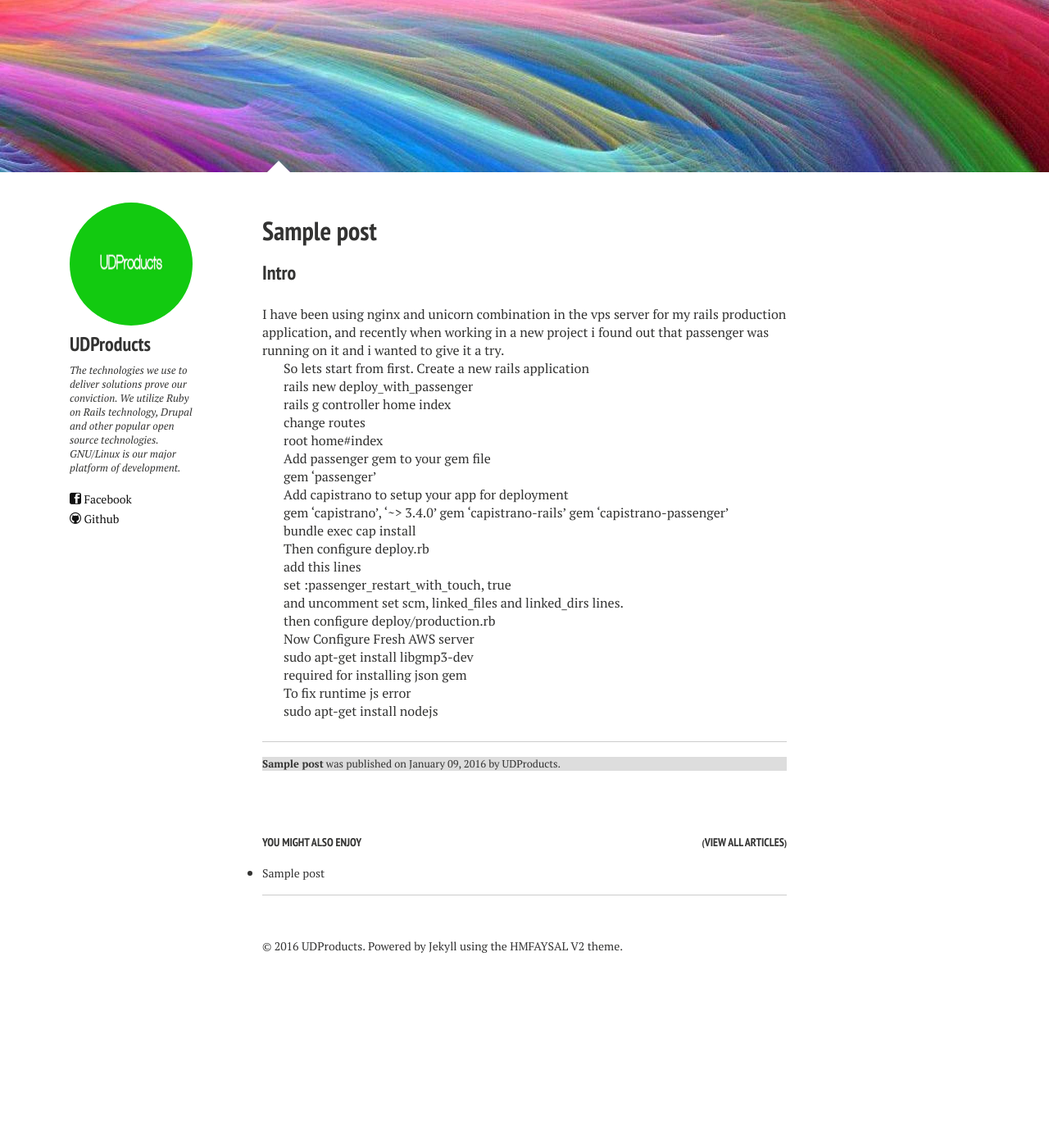
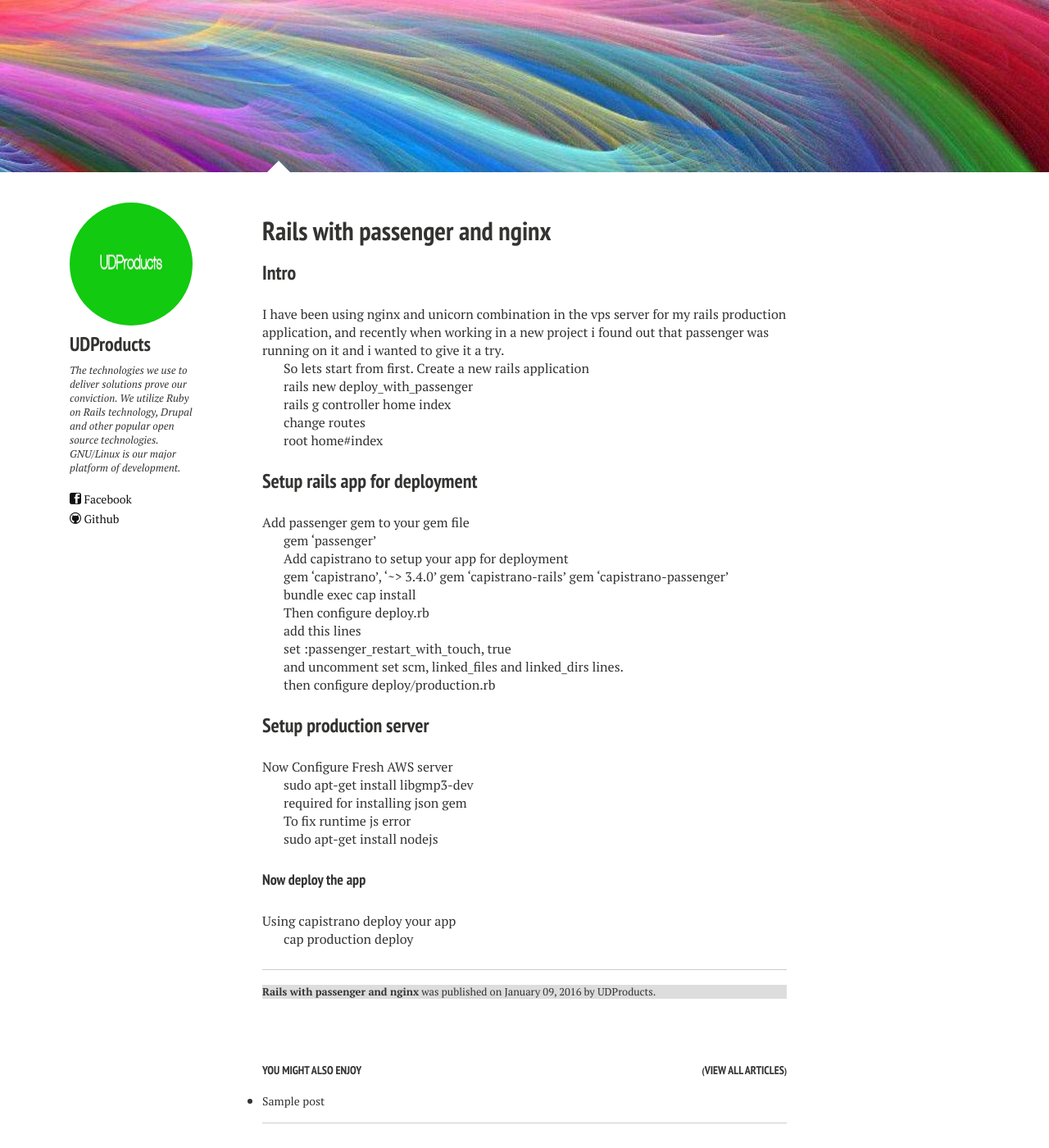
Before and after one commit to UDProducts/udproducts.github.io, a Jekyll site: the page built from _posts/2016-01-09-rails-deploy-with-passenger.md, in a window 1280 px wide and 1400 px high, scrolled down 280 px. Shown: the whole window at 82% size. Built offline with Jekyll 4.4.1, drawn with Linux system fonts in a browser that asks for light colours; nearby versions of some CDN libraries; before the commit the page ends 1492 px from its top, so only the background shows below that.

Commit message:
changes made to deploy with passenger

```diff
--- a/_posts/2016-01-09-rails-deploy-with-passenger.md
+++ b/_posts/2016-01-09-rails-deploy-with-passenger.md
@@ -1,6 +1,6 @@
 ---
 layout: post
-title: "Sample post"
+title: "Rails with passenger and nginx"
 description: ""
 category: articles
 tags:
@@ -22,6 +22,8 @@ rails g controller home index
 change routes
 
 root home#index
+
+### Setup rails app for deployment
 
 Add passenger gem to your gem file
 
@@ -48,6 +50,9 @@ and uncomment set scm, linked_files and linked_dirs lines.
 
 then configure deploy/production.rb
 
+### Setup production server
+
+
 
 Now Configure Fresh AWS server
 
@@ -58,3 +63,14 @@ required for installing json gem
 To fix runtime js error
 
 sudo apt-get install nodejs
+
+
+
+
+
+
+#### Now deploy the app
+
+Using capistrano deploy your app
+
+cap production deploy
```
